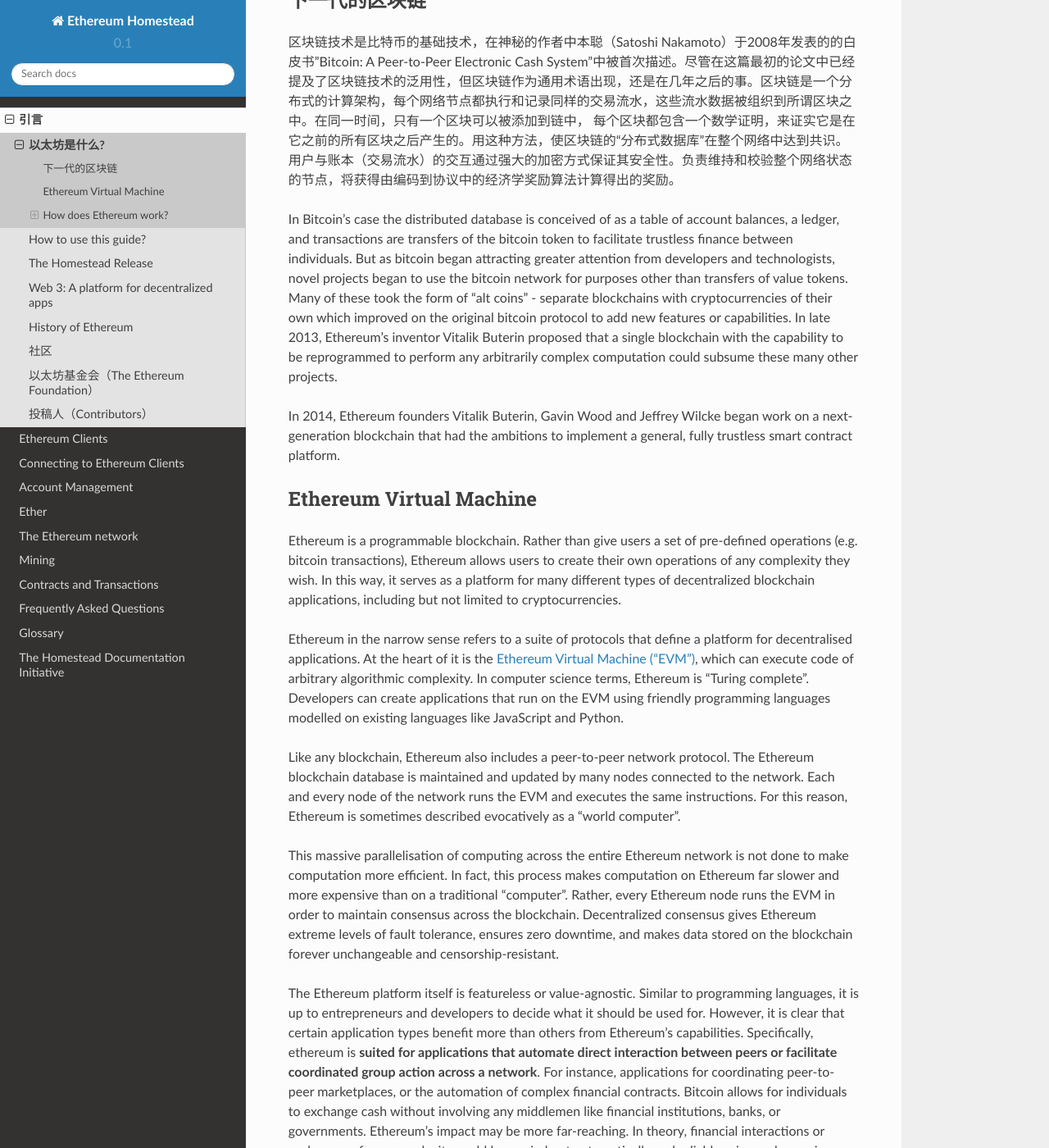
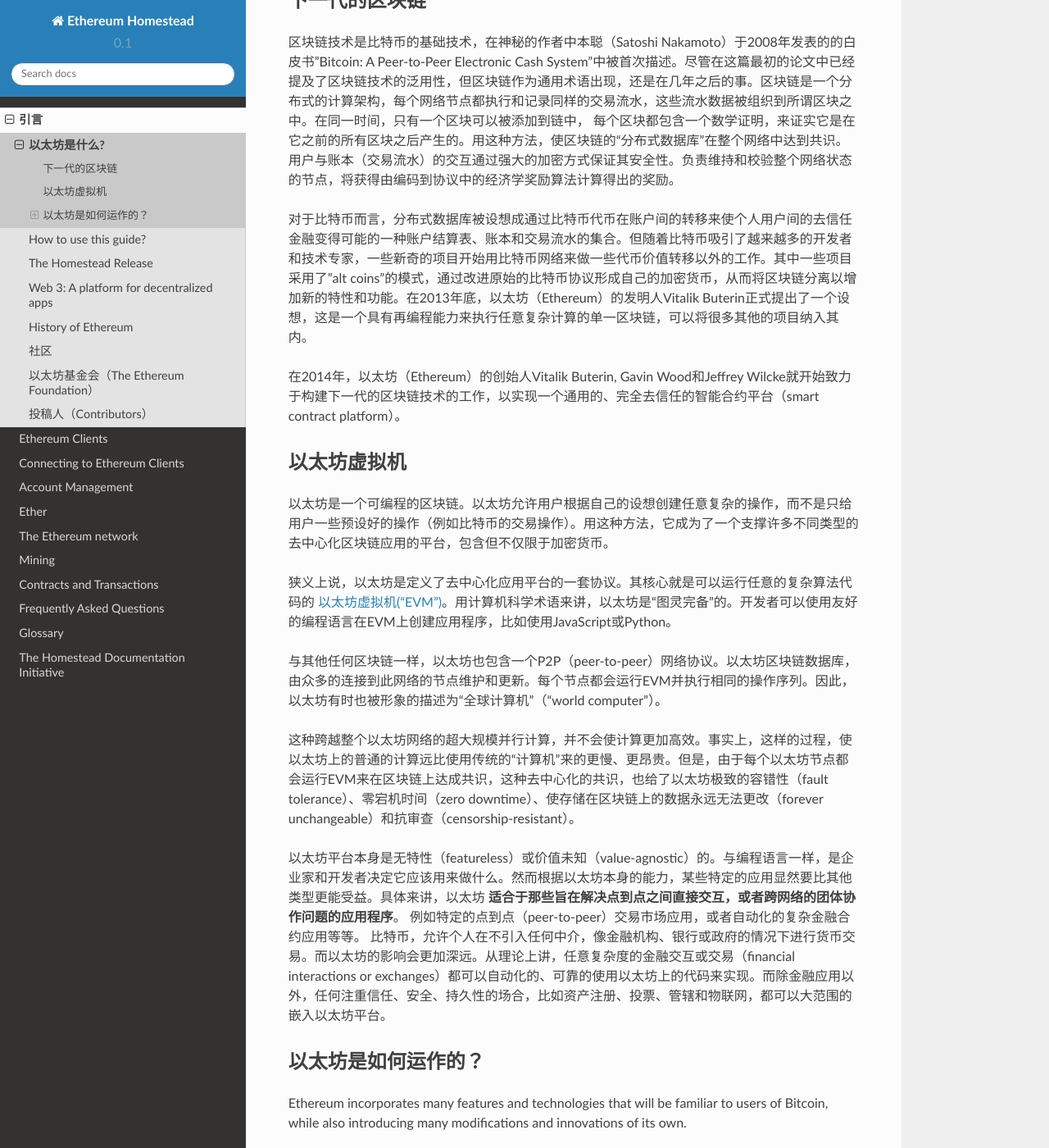
Before and after one commit to riversyang/homestead-guide-cn, a Sphinx documentation site: the page built from source/introduction/what-is-ethereum.rst, in a window 1280 px wide and 1400 px high, scrolled down 331 px. Shown: the whole window at 82% size. Built offline with Sphinx 7.4.7 and the Read the Docs theme 2.0.0, drawn with Linux system fonts in a browser that asks for light colours; some of the changed text lies outside the part shown.

Commit message:
Add translation of what-is-ethereum.

```diff
--- a/source/introduction/what-is-ethereum.rst
+++ b/source/introduction/what-is-ethereum.rst
@@ -12,26 +12,26 @@
 
 区块链技术是比特币的基础技术，在神秘的作者中本聪（Satoshi Nakamoto）于2008年发表的的白皮书"Bitcoin: A Peer-to-Peer Electronic Cash System"中被首次描述。尽管在这篇最初的论文中已经提及了区块链技术的泛用性，但区块链作为通用术语出现，还是在几年之后的事。区块链是一个分布式的计算架构，每个网络节点都执行和记录同样的交易流水，这些流水数据被组织到所谓区块之中。在同一时间，只有一个区块可以被添加到链中， 每个区块都包含一个数学证明，来证实它是在它之前的所有区块之后产生的。用这种方法，使区块链的“分布式数据库”在整个网络中达到共识。用户与账本（交易流水）的交互通过强大的加密方式保证其安全性。负责维持和校验整个网络状态的节点，将获得由编码到协议中的经济学奖励算法计算得出的奖励。
 
-In Bitcoin's case the distributed database is conceived of as a table of account balances, a ledger, and transactions are transfers of the bitcoin token to facilitate trustless finance between individuals. But as bitcoin began attracting greater attention from developers and technologists, novel projects began to use the bitcoin network for purposes other than transfers of value tokens. Many of these took the form of "alt coins" - separate blockchains with cryptocurrencies of their own which improved on the original bitcoin protocol to add new features or capabilities. In late 2013, Ethereum's inventor Vitalik Buterin proposed that a single blockchain with the capability to be reprogrammed to perform any arbitrarily complex computation could subsume these many other projects.
+对于比特币而言，分布式数据库被设想成通过比特币代币在账户间的转移来使个人用户间的去信任金融变得可能的一种账户结算表、账本和交易流水的集合。但随着比特币吸引了越来越多的开发者和技术专家，一些新奇的项目开始用比特币网络来做一些代币价值转移以外的工作。其中一些项目采用了"alt coins"的模式，通过改进原始的比特币协议形成自己的加密货币，从而将区块链分离以增加新的特性和功能。在2013年底，以太坊（Ethereum）的发明人Vitalik Buterin正式提出了一个设想，这是一个具有再编程能力来执行任意复杂计算的单一区块链，可以将很多其他的项目纳入其内。
 
-In 2014, Ethereum founders Vitalik Buterin, Gavin Wood and Jeffrey Wilcke began work on a next-generation blockchain that had the ambitions to implement a general, fully trustless smart contract platform.
+在2014年，以太坊（Ethereum）的创始人Vitalik Buterin, Gavin Wood和Jeffrey Wilcke就开始致力于构建下一代的区块链技术的工作，以实现一个通用的、完全去信任的智能合约平台（smart contract platform）。
 
 ================================================================================
-Ethereum Virtual Machine
+以太坊虚拟机
 ================================================================================
 
-Ethereum is a programmable blockchain. Rather than give users a set of pre-defined operations (e.g. bitcoin transactions), Ethereum allows users to create their own operations of any complexity they wish. In this way, it serves as a platform for many different types of decentralized blockchain applications, including but not limited to cryptocurrencies.
+以太坊是一个可编程的区块链。以太坊允许用户根据自己的设想创建任意复杂的操作，而不是只给用户一些预设好的操作（例如比特币的交易操作）。用这种方法，它成为了一个支撑许多不同类型的去中心化区块链应用的平台，包含但不仅限于加密货币。
 
-Ethereum in the narrow sense refers to a suite of protocols that define a platform for decentralised applications. At the heart of it is the :ref:`Ethereum Virtual Machine ("EVM") <the-EVM>`, which can execute code of arbitrary algorithmic complexity. In computer science terms, Ethereum is "Turing complete". Developers can create applications that run on the EVM using friendly programming languages modelled on existing languages like JavaScript and Python.
+狭义上说，以太坊是定义了去中心化应用平台的一套协议。其核心就是可以运行任意的复杂算法代码的 :ref:`以太坊虚拟机("EVM") <the-EVM>`。用计算机科学术语来讲，以太坊是“图灵完备”的。开发者可以使用友好的编程语言在EVM上创建应用程序，比如使用JavaScript或Python。
 
-Like any blockchain, Ethereum also includes a peer-to-peer network protocol. The Ethereum blockchain database is maintained and updated by many nodes connected to the network. Each and every node of the network runs the EVM and executes the same instructions. For this reason, Ethereum is sometimes described evocatively as a "world computer".
+与其他任何区块链一样，以太坊也包含一个P2P（peer-to-peer）网络协议。以太坊区块链数据库，由众多的连接到此网络的节点维护和更新。每个节点都会运行EVM并执行相同的操作序列。因此，以太坊有时也被形象的描述为“全球计算机”（“world computer”）。
 
-This massive parallelisation of computing across the entire Ethereum network is not done to make computation more efficient. In fact, this process makes computation on Ethereum far slower and more expensive than on a traditional "computer". Rather, every Ethereum node runs the EVM in order to maintain consensus across the blockchain. Decentralized consensus gives Ethereum extreme levels of fault tolerance, ensures zero downtime, and makes data stored on the blockchain forever unchangeable and censorship-resistant.
+这种跨越整个以太坊网络的超大规模并行计算，并不会使计算更加高效。事实上，这样的过程，使以太坊上的普通的计算远比使用传统的“计算机”来的更慢、更昂贵。但是，由于每个以太坊节点都会运行EVM来在区块链上达成共识，这种去中心化的共识，也给了以太坊极致的容错性（fault tolerance）、零宕机时间（zero downtime）、使存储在区块链上的数据永远无法更改（forever unchangeable）和抗审查（censorship-resistant）。
 
-The Ethereum platform itself is featureless or value-agnostic. Similar to programming languages, it is up to entrepreneurs and developers to decide what it should be used for. However, it is clear that certain application types benefit more than others from Ethereum's capabilities. Specifically, ethereum is **suited for applications that automate direct interaction between peers or facilitate coordinated group action across a network**. For instance, applications for coordinating peer-to-peer marketplaces, or the automation of complex financial contracts. Bitcoin allows for individuals to exchange cash without involving any middlemen like financial institutions, banks, or governments. Ethereum’s impact may be more far-reaching. In theory, financial interactions or exchanges of any complexity could be carried out automatically and reliably using code running on Ethereum. Beyond financial applications, any environments where trust, security, and permanence are important – for instance, asset-registries, voting, governance, and the internet of things – could be massively impacted by the Ethereum platform.
+以太坊平台本身是无特性（featureless）或价值未知（value-agnostic）的。与编程语言一样，是企业家和开发者决定它应该用来做什么。然而根据以太坊本身的能力，某些特定的应用显然要比其他类型更能受益。具体来讲，以太坊 **适合于那些旨在解决点到点之间直接交互，或者跨网络的团体协作问题的应用程序**。 例如特定的点到点（peer-to-peer）交易市场应用，或者自动化的复杂金融合约应用等等。 比特币，允许个人在不引入任何中介，像金融机构、银行或政府的情况下进行货币交易。而以太坊的影响会更加深远。从理论上讲，任意复杂度的金融交互或交易（financial interactions or exchanges）都可以自动化的、可靠的使用以太坊上的代码来实现。而除金融应用以外，任何注重信任、安全、持久性的场合，比如资产注册、投票、管辖和物联网，都可以大范围的嵌入以太坊平台。
 
 ================================================================================
-How does Ethereum work?
+以太坊是如何运作的？
 ================================================================================
 
 Ethereum incorporates many features and technologies that will be familiar to users of Bitcoin, while also introducing many modifications and innovations of its own.
@@ -52,10 +52,10 @@
 Just as in the Bitcoin network, miners are tasked with solving a complex mathematical problem in order to successfully "mine" a block. This is known as a "Proof of Work". Any computational problem that requires orders of magnitude more resources to solve algorithmically than it takes to verify the solution is a good candidate for proof of work. In order to discourage centralisation due to the use of specialised hardware (e.g. ASICs), as has occurred in the Bitcoin network, Ethereum chose a memory-hard computational problem. If the problem requires memory as well as CPU, the ideal hardware is in fact the general computer. This makes Ethereum's Proof of Work ASIC-resistant, allowing a more decentralized distribution of security than blockchains whose mining is dominated by specialized hardware, like Bitcoin.
 
 
-Learn about Ethereum
+学习以太坊
 ==============================
 
-[to be extended]
+[待续]
 
 PR videos with some pathos:
 ---------------------------------
```
